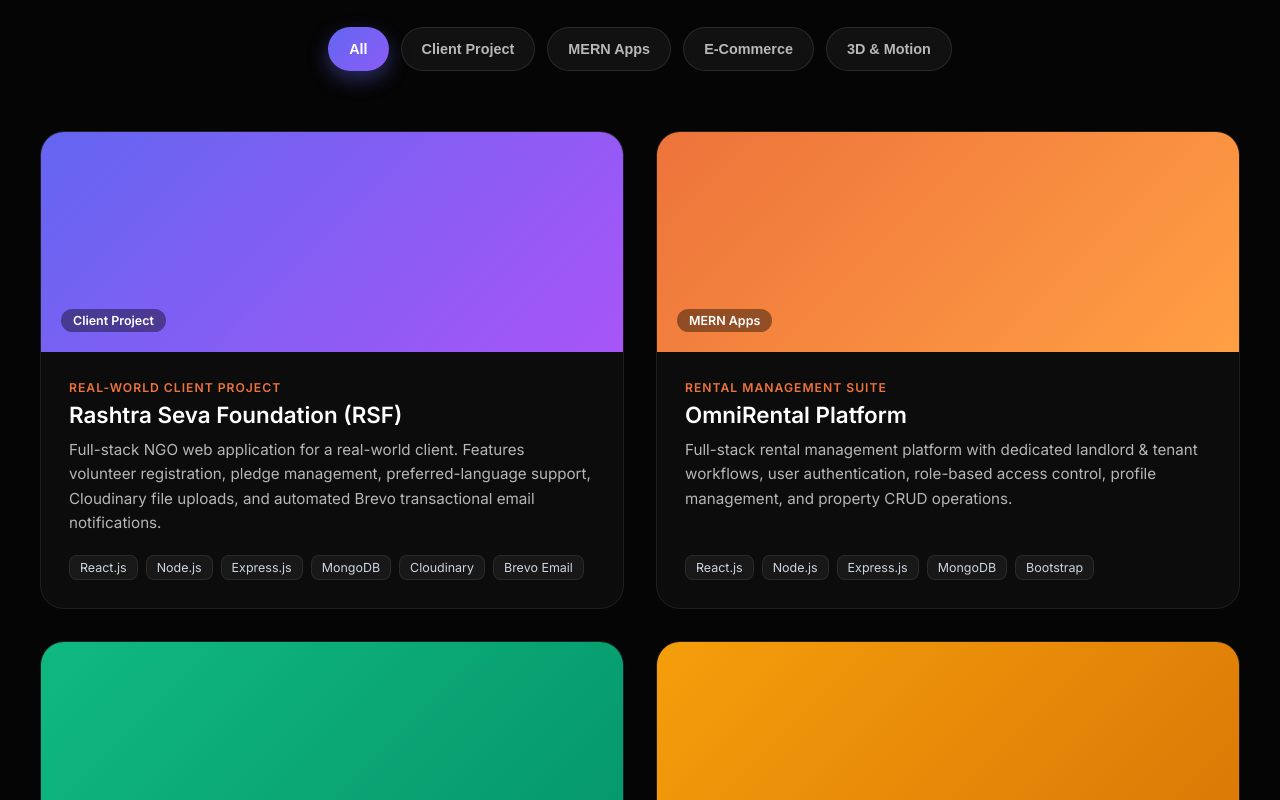
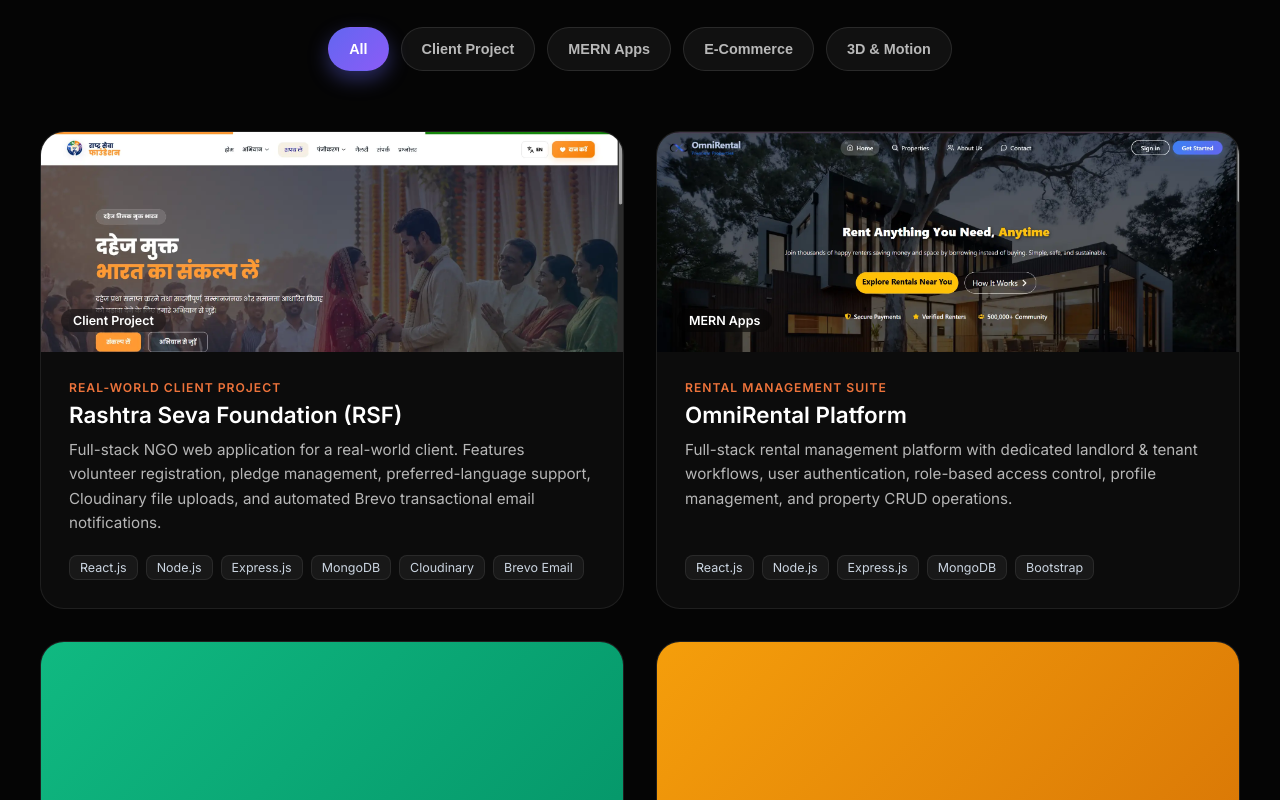
Before and after one commit to Indu-Singh692/Project-Portfolio, a React (Vite) app: page / in a window 1280 px wide. Shown: the part 5440-6240 px from the top of the page. Built offline with nearby package versions, Linux system fonts and the light colour scheme; no server answers.

Commit message:
Add project preview images rsfimage.webp and omnirentalimage.webp to WorkSection

```diff
--- a/src/components/sections/WorkSection.jsx
+++ b/src/components/sections/WorkSection.jsx
@@ -1,5 +1,7 @@
 import React, { useState } from 'react';
 import './WorkSection.css';
+import rsfImg from '../../assets/image/rsfimage.webp';
+import omniImg from '../../assets/image/omnirentalimage.webp';
 
 export default function WorkSection() {
   const [activeTab, setActiveTab] = useState('All');
@@ -13,6 +15,7 @@
       category: 'Client Project',
       subtitle: 'Real-World Client Project',
       desc: 'Full-stack NGO web application for a real-world client. Features volunteer registration, pledge management, preferred-language support, Cloudinary file uploads, and automated Brevo transactional email notifications.',
+      image: rsfImg,
       imageGradient: 'linear-gradient(135deg, #6366f1 0%, #a855f7 100%)',
       tags: ['React.js', 'Node.js', 'Express.js', 'MongoDB', 'Cloudinary', 'Brevo Email'],
       link: 'https://rsf-a.onrender.com/pledge',
@@ -24,6 +27,7 @@
       category: 'MERN Apps',
       subtitle: 'Rental Management Suite',
       desc: 'Full-stack rental management platform with dedicated landlord & tenant workflows, user authentication, role-based access control, profile management, and property CRUD operations.',
+      image: omniImg,
       imageGradient: 'linear-gradient(135deg, #ed733b 0%, #ff9f43 100%)',
       tags: ['React.js', 'Node.js', 'Express.js', 'MongoDB', 'Bootstrap'],
       link: 'https://omnirental.onrender.com/',
@@ -114,7 +118,11 @@
             <div key={project.id} className="work-card">
               <div
                 className="work-preview"
-                style={{ background: project.imageGradient }}
+                style={{
+                  backgroundImage: project.image ? `url(${project.image})` : project.imageGradient,
+                  backgroundSize: 'cover',
+                  backgroundPosition: 'top center'
+                }}
               >
                 <div className="work-category-chip">{project.category}</div>
                 <div className="preview-overlay">
```
Also changed, not shown: src/assets/image/omnirentalimage.webp (added), src/assets/image/rsfimage.webp (added).
